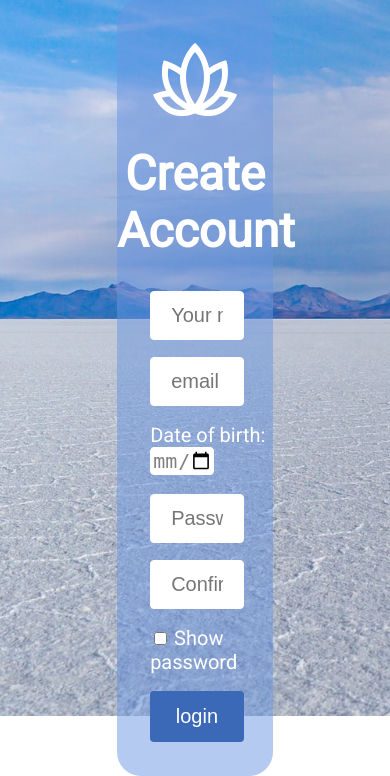
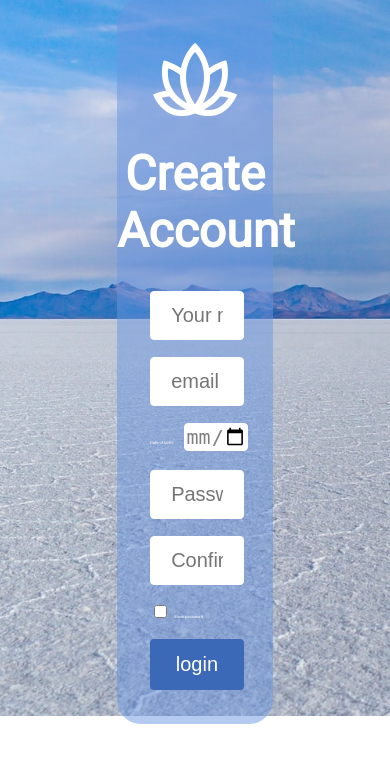
Before and after one commit to AJVEATS/Rotasu, a PHP site: page /createAccount.php in a window 390 px wide. Shown: the part 128-904 px from the top of the page. After the commit the page ends 852 px from the top, so only its background shows below. Run offline with PHP 8.4, Linux system fonts and the light colour scheme.

Commit message:
Made dob font size responsive

```diff
--- a/static/css/createAccount.css
+++ b/static/css/createAccount.css
@@ -25,7 +25,7 @@ input[type=email]:focus, input[type=password]:focus, input[type=text]:focus {
 }
 
 .create-account-container label {
-    font-size: 20px;
+    font-size: 1.05vw;
 }
 
 input[type=date] {
```
